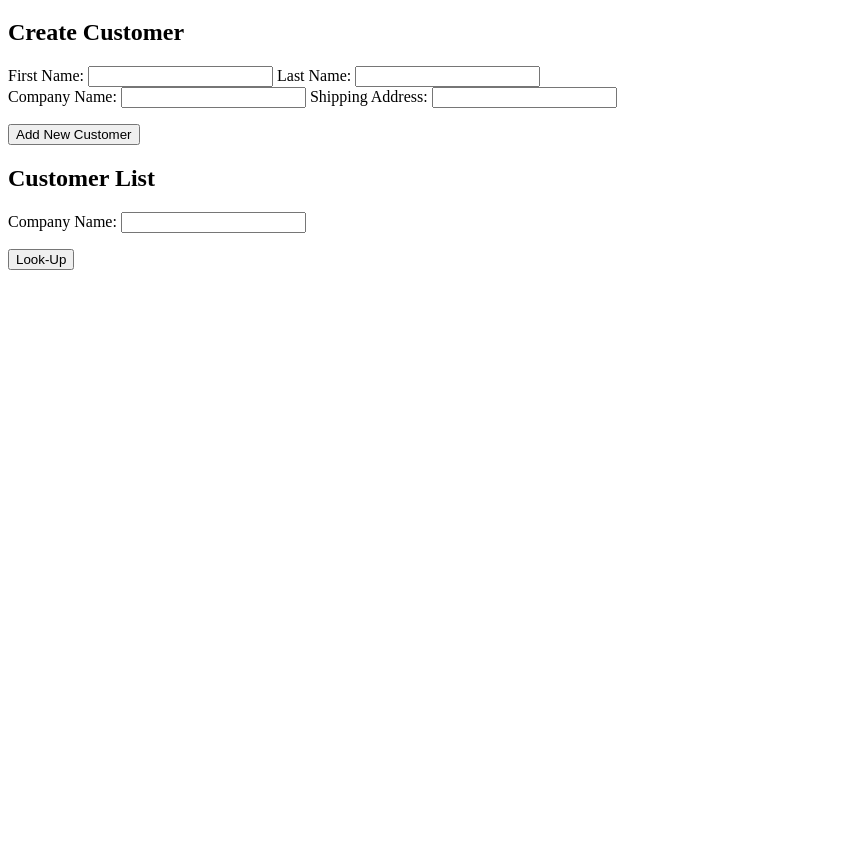
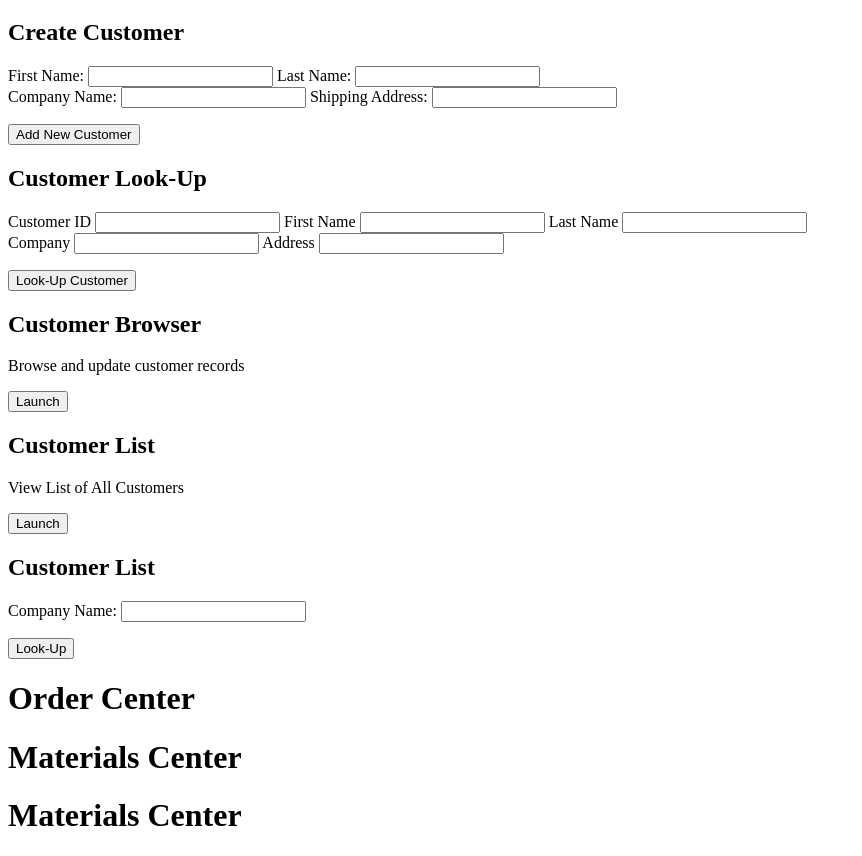
Before and after one commit to HunterSpoon/CS655Proj, a plain HTML site: page index.html in a window 1280 px wide. Shown: the part 61-917 px from the top of the page, without its empty margins (0-862 px from the left). Before the commit the page ends 800 px from the top, so only its background shows below. Drawn offline with Linux system fonts and the light colour scheme.

Commit message:
Incremental Update
Created HTML skeleton for the whole app. Created customerBrowser.html that is a form that lets user view and update customer records. Plan for similar form for each DB table. Created customerList.html which will contain table of all records for customers table. Plan for similar file for each DB table.

```diff
--- a/index.html
+++ b/index.html
@@ -7,6 +7,7 @@
     <title>FilaMint CRUD App</title>
 </head>
 <body>
+	<div id="Customer Center">
 		<h1>Customer Center</h1>
 			<h2>Create Customer</h2>
 				<p>
@@ -17,6 +18,8 @@
 					<input id="customerLastName" type="text">
 
 					<br>
+
+
 
 					<label for="customerCompanyName">Company Name:</label>
 					<input id="customerCompanyName" type="text">
@@ -30,6 +33,42 @@
 				<div id="createCustomerUpdateMessage" text align="center"></div>
 
 
+			<h2>Customer Look-Up</h2>
+				<!--ToDo-->
+				<p>
+					<label for="lookUpID">Customer ID</label>
+					<input id="lookUpID" type="text">
+
+					<label for="lookUpFirstName">First Name</label>
+					<input id="lookUpFirstName" type="text">
+
+					<label for="lookUpLastName">Last Name</label>
+					<input id="lookUpLastName" type = "text">
+
+					<br>
+
+					<label for="lookUpCompany">Company</label>
+					<input id="lookUpCompany" type="text">
+
+					<label for="lookUpAddr">Address</label>
+					<input id="lookUpAddr" type="text">
+				</p>
+				<input id="lookUp" type="button" value="Look-Up Customer">
+				<div id="lookUpCustomerOutput"></div>
+
+			<h2>Customer Browser</h2>
+				<!--ToDo-->
+				<p>Browse and update customer records</p>
+				<p>
+					<input id="openCustomerBrowser" type="button" value="Launch">
+				</p>
+
+			<h2>Customer List</h2>
+				<!--ToDo-->
+				<p>View List of All Customers</p>
+				<p>
+					<input id="openCustomerList" type="button" value="Launch">
+				</p>
 			<h2>Customer List</h2>
 				<p>
 					<label for="CompanyInput">Company Name:</label>
@@ -37,6 +76,15 @@
 				</p>
 				<input id="CompanyInputButton" type="button" value="Look-Up">
 				<div id="customers_list"></div>
-
+	</div>
+	<div id="OrderCenter">
+		<h1>Order Center</h1>
+	</div>
+	<div id="MaterialsCenter">
+		<h1>Materials Center</h1>
+	</div>
+	<div id="Inventory Center">
+		<h1>Materials Center</h1>
+	</div>
 </body>
 </html>
```
Also changed, not shown: customerBrowser.html (added, +50 -0 lines), customerList.html (added, +7 -0 lines), customerBrowser.js (added). Lines whose indentation alone changed are shown as unchanged.
